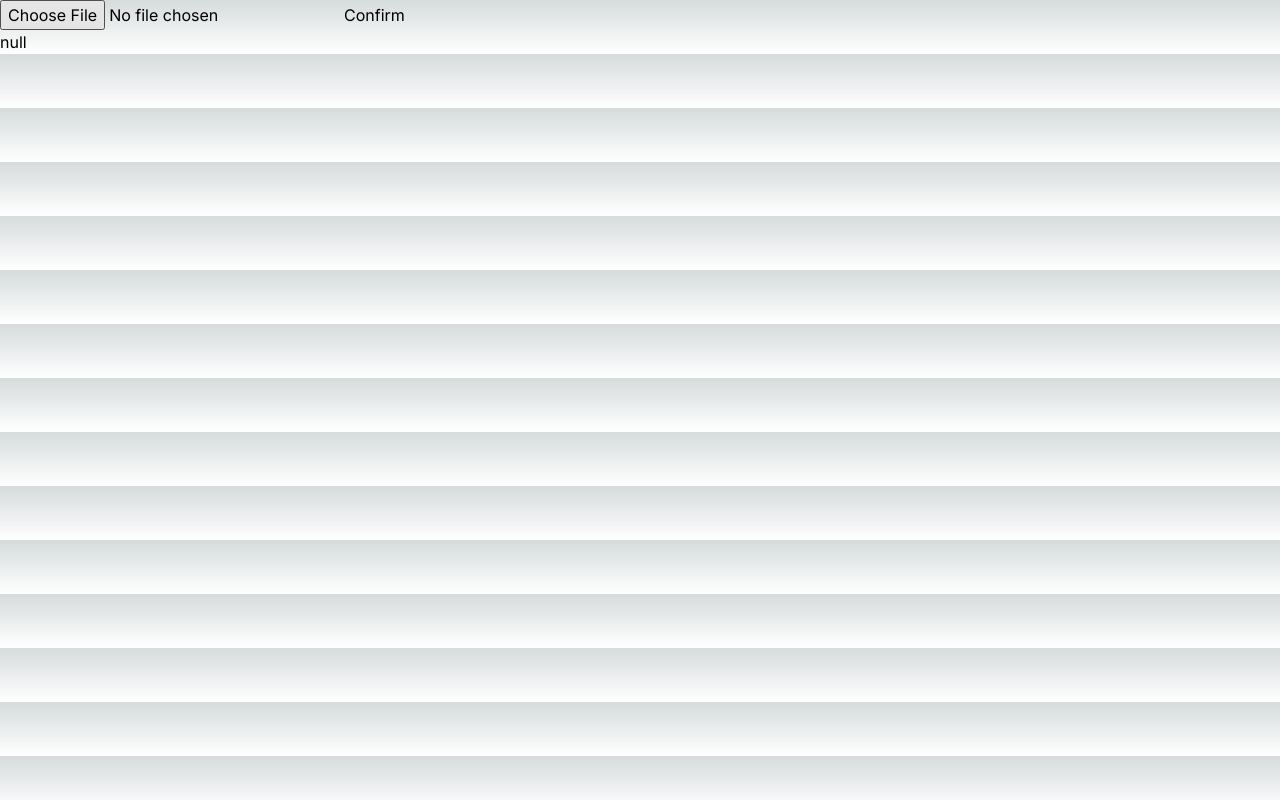
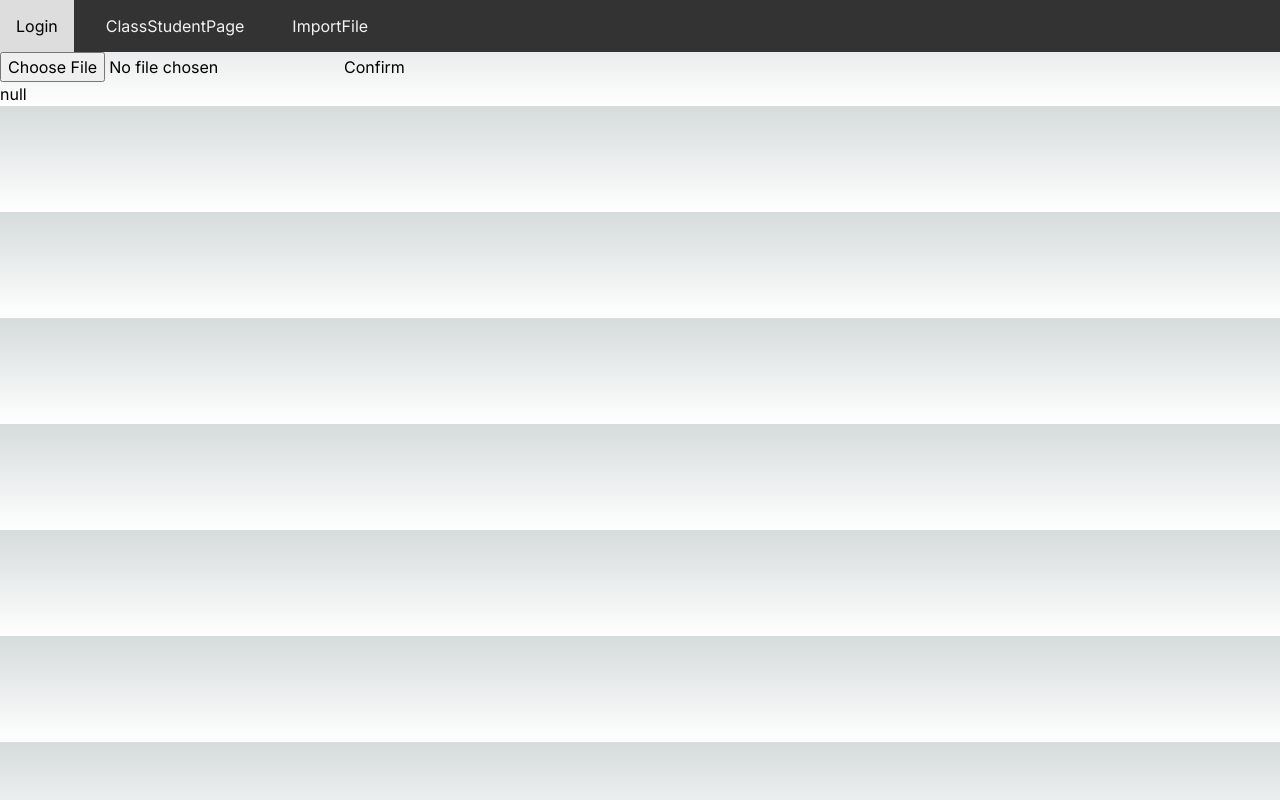
Before and after one commit to JinPlanter/Pharma-Assist, a Next.js app: page /ImportFile in a window 1280 px wide. Built offline with nearby package versions, Linux system fonts and the light colour scheme.

Commit message:
Added Nav Bar

```diff
--- a/app/ImportFile/page.js
+++ b/app/ImportFile/page.js
@@ -1,6 +1,8 @@
 "use client";
 
 import React, { useState } from 'react';
+import '../Styles/style.css';
+import Navbar from "../navbar"
 import Papa from 'papaparse';
 
 export default function ImportFile() {
@@ -50,6 +52,9 @@ export default function ImportFile() {
 
     return (
         <div>
+            <Navbar />
+
+            <main>
                 <input type="file" accept=".json,.csv" onChange={handleFileUpload} />
                 <button onClick={handleParse}>Confirm</button>
                 <ul>
@@ -57,6 +62,7 @@ export default function ImportFile() {
                         <li key={index}>{JSON.stringify(item)}</li>
                     )) : <li>{JSON.stringify(parsedData)}</li>}
                 </ul>
+            </main>
         </div>
     );
 }
```
Lines whose indentation alone changed are shown as unchanged.
